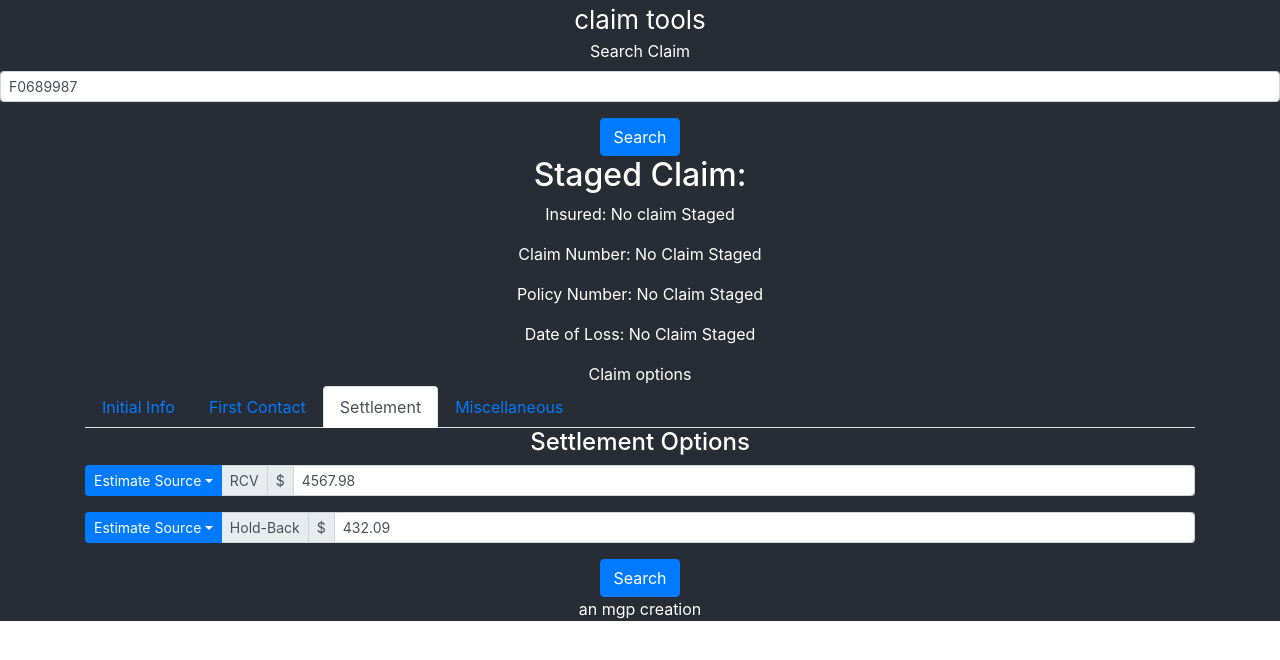
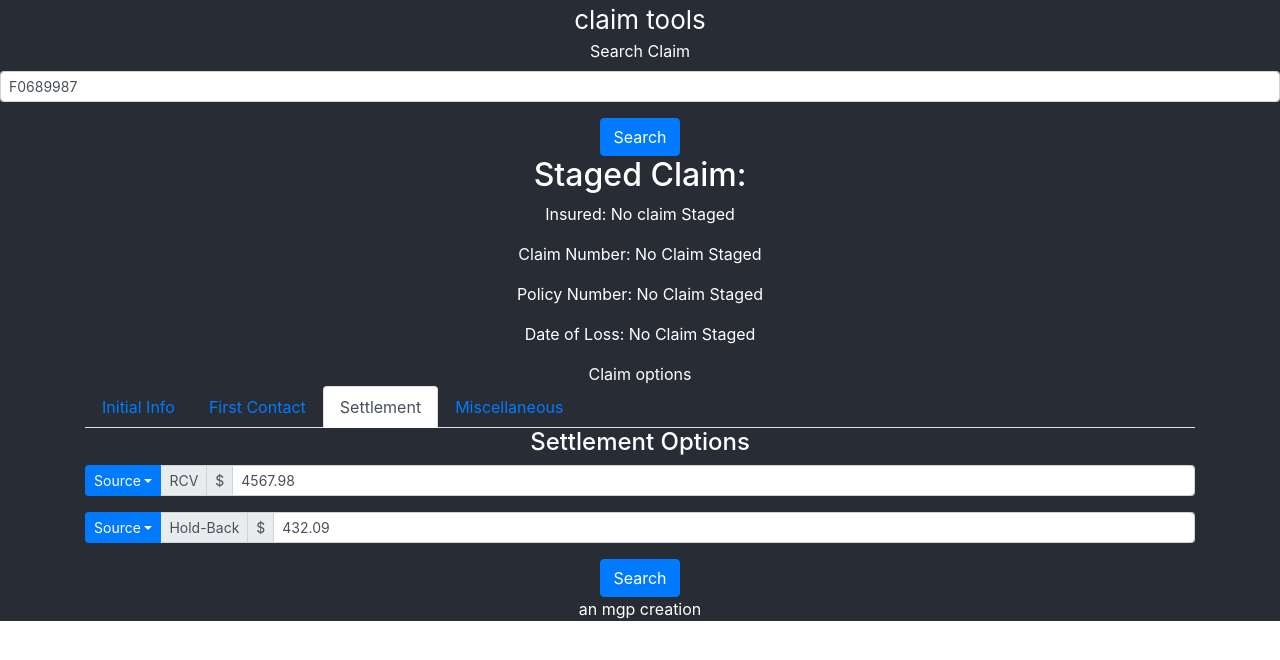
Before and after one commit to glennneiger/claim-tools, a React (Create React App) app in the folder claim-tools/: page / in a window 1280 px wide. Shown: the top 660 px of the page. Built offline with nearby package versions, Linux system fonts and the light colour scheme.

Commit message:
solved rendering error on dropdown

```diff
--- a/claim-tools/src/comp/Settlement.js
+++ b/claim-tools/src/comp/Settlement.js
@@ -16,7 +16,7 @@ const schema = yup.object({
 });
 class Settlement extends Component {
     state = {
-        rebuildEstimateSource: 'Estimate Source'
+        rebuildEstimateSource: 'Source'
     }
 
     updateEstimateSource = (event) => {
@@ -108,7 +108,9 @@ class Settlement extends Component {
                                     isValid={ touched.depreciation && !errors.depreciation }
                                 />
                             </InputGroup>
-                        <Button variant="primary" type="submit">
+                            <Button variant="primary" type="submit"
+                            //onClick={ handleSubmit }
+                            >
                                 Search
                             </Button>
                     </Form>
```
Lines whose indentation alone changed are shown as unchanged.
